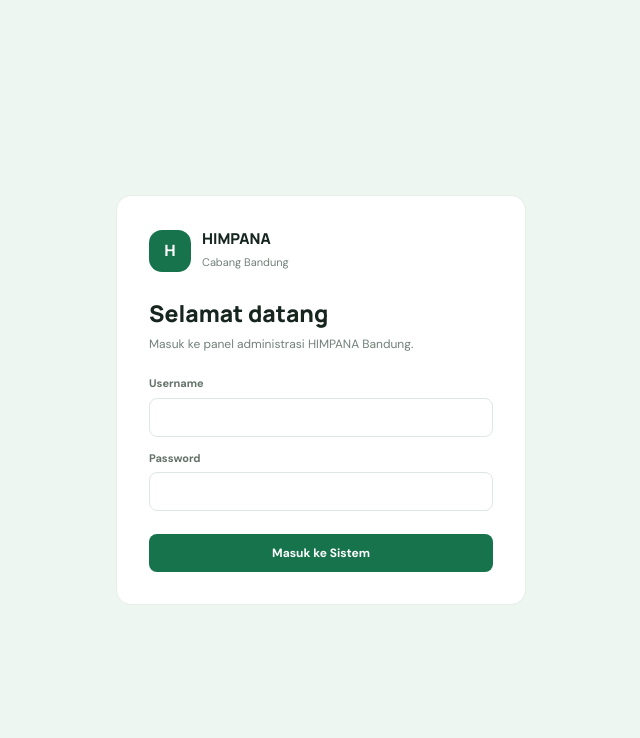
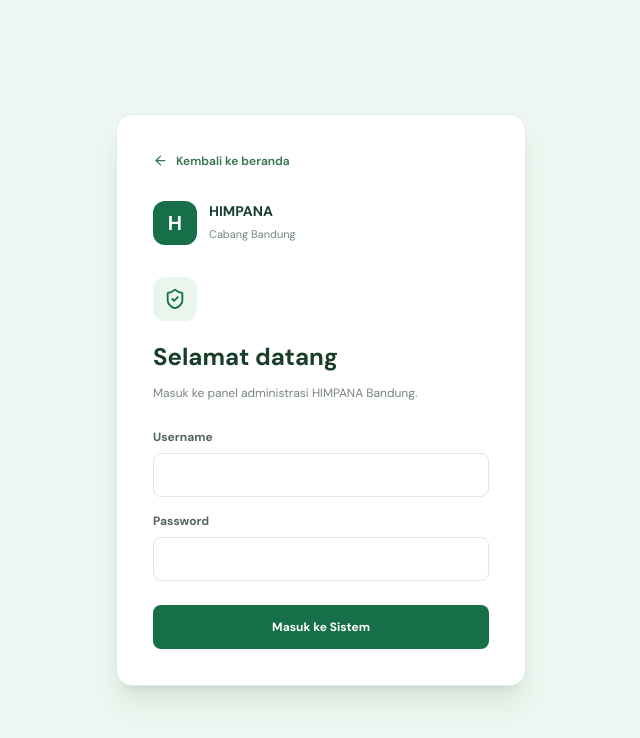
Before and after one commit to CUPP-0/himpana-bandung, a Next.js app: page /login in a window 1280 px wide. Shown: the top 738 px of the page, without its empty margins (319-959 px from the left). Built offline with nearby package versions, Linux system fonts and the light colour scheme.

Commit message:
Convert admin shell and login styles to Tailwind

```diff
--- a/app/login/page.jsx
+++ b/app/login/page.jsx
@@ -1 +1,18 @@
-"use client";import {useState} from "react";import {useRouter} from "next/navigation";export default function Login(){const [username,U]=useState("");const [password,P]=useState("");const [error,E]=useState("");const [busy,B]=useState(false);const router=useRouter();async function submit(e){e.preventDefault();B(true);E("");try{const r=await fetch("/api/auth/login",{method:"POST",headers:{"Content-Type":"application/json"},body:JSON.stringify({username,password})});const d=await r.json();if(!r.ok)throw Error(d.error);router.replace("/dashboard/home");router.refresh()}catch(e){E(e.message||"Login gagal")}finally{B(false)}}return <main className="login"><form className="login-card" onSubmit={submit}><div className="brand" style={{padding:0}}><div className="mark">H</div><div><b>HIMPANA</b><small>Cabang Bandung</small></div></div><h1>Selamat datang</h1><p>Masuk ke panel administrasi HIMPANA Bandung.</p>{error&&<div className="notice">{error}</div>}<div className="form-item"><label>Username</label><input className="field" required value={username} onChange={e=>U(e.target.value)} autoComplete="username"/></div><div className="form-item"><label>Password</label><input className="field" required type="password" value={password} onChange={e=>P(e.target.value)} autoComplete="current-password"/></div><button className="btn primary" disabled={busy} style={{width:"100%",justifyContent:"center",marginTop:10}}>{busy?"Memproses...":"Masuk ke Sistem"}</button></form></main>}
+"use client";
+import {useState} from "react";
+import {useRouter} from "next/navigation";
+import Link from "next/link";
+import {ShieldCheck,ArrowLeft} from "lucide-react";
+export default function Login(){
+ const [username,U]=useState(""),[password,P]=useState(""),[error,E]=useState(""),[busy,B]=useState(false);const router=useRouter();
+ async function submit(e){e.preventDefault();B(true);E("");try{const r=await fetch("/api/auth/login",{method:"POST",headers:{"Content-Type":"application/json"},body:JSON.stringify({username,password})});const d=await r.json();if(!r.ok)throw Error(d.error);router.replace("/dashboard/home");router.refresh()}catch(e){E(e.message||"Login gagal")}finally{B(false)}}
+ return <main className="grid min-h-screen place-items-center bg-[#edf6f0] px-4 py-10"><form onSubmit={submit} className="w-full max-w-[410px] rounded-2xl border border-[#e5ece6] bg-white p-7 shadow-xl shadow-[#1c5830]/10 sm:p-9">
+ <Link href="/" className="mb-8 inline-flex items-center gap-2 text-xs font-semibold text-[#34754e]"><ArrowLeft size={15}/> Kembali ke beranda</Link>
+ <div className="flex items-center gap-3"><span className="grid h-11 w-11 place-items-center rounded-xl bg-[#176f49] text-xl font-extrabold text-white">H</span><span><b className="block text-sm font-extrabold text-[#173e2c]">HIMPANA</b><small className="text-[11px] text-[#75857b]">Cabang Bandung</small></span></div>
+ <div className="mt-8 flex h-11 w-11 items-center justify-center rounded-xl bg-[#eaf5ee] text-[#176f49]"><ShieldCheck size={22}/></div><h1 className="mb-2 mt-5 text-2xl font-extrabold text-[#183d2a]">Selamat datang</h1><p className="mb-6 text-xs leading-6 text-[#77857b]">Masuk ke panel administrasi HIMPANA Bandung.</p>
+ {error&&<div className="mb-4 rounded-lg bg-[#fff0ed] px-4 py-3 text-xs text-[#b04438]">{error}</div>}
+ <label className="mb-2 block text-xs font-bold text-[#53665a]">Username</label><input className="mb-4 h-11 w-full rounded-lg border border-[#dfe8e1] px-3 text-sm outline-none focus:border-[#6ca783] focus:ring-4 focus:ring-[#176f49]/10" required value={username} onChange={e=>U(e.target.value)} autoComplete="username"/>
+ <label className="mb-2 block text-xs font-bold text-[#53665a]">Password</label><input className="h-11 w-full rounded-lg border border-[#dfe8e1] px-3 text-sm outline-none focus:border-[#6ca783] focus:ring-4 focus:ring-[#176f49]/10" required type="password" value={password} onChange={e=>P(e.target.value)} autoComplete="current-password"/>
+ <button className="mt-6 flex h-11 w-full items-center justify-center rounded-lg bg-[#176f49] text-xs font-extrabold text-white transition hover:bg-[#105a3b] disabled:opacity-60" disabled={busy}>{busy?"Memproses...":"Masuk ke Sistem"}</button>
+ </form></main>
+}
```
